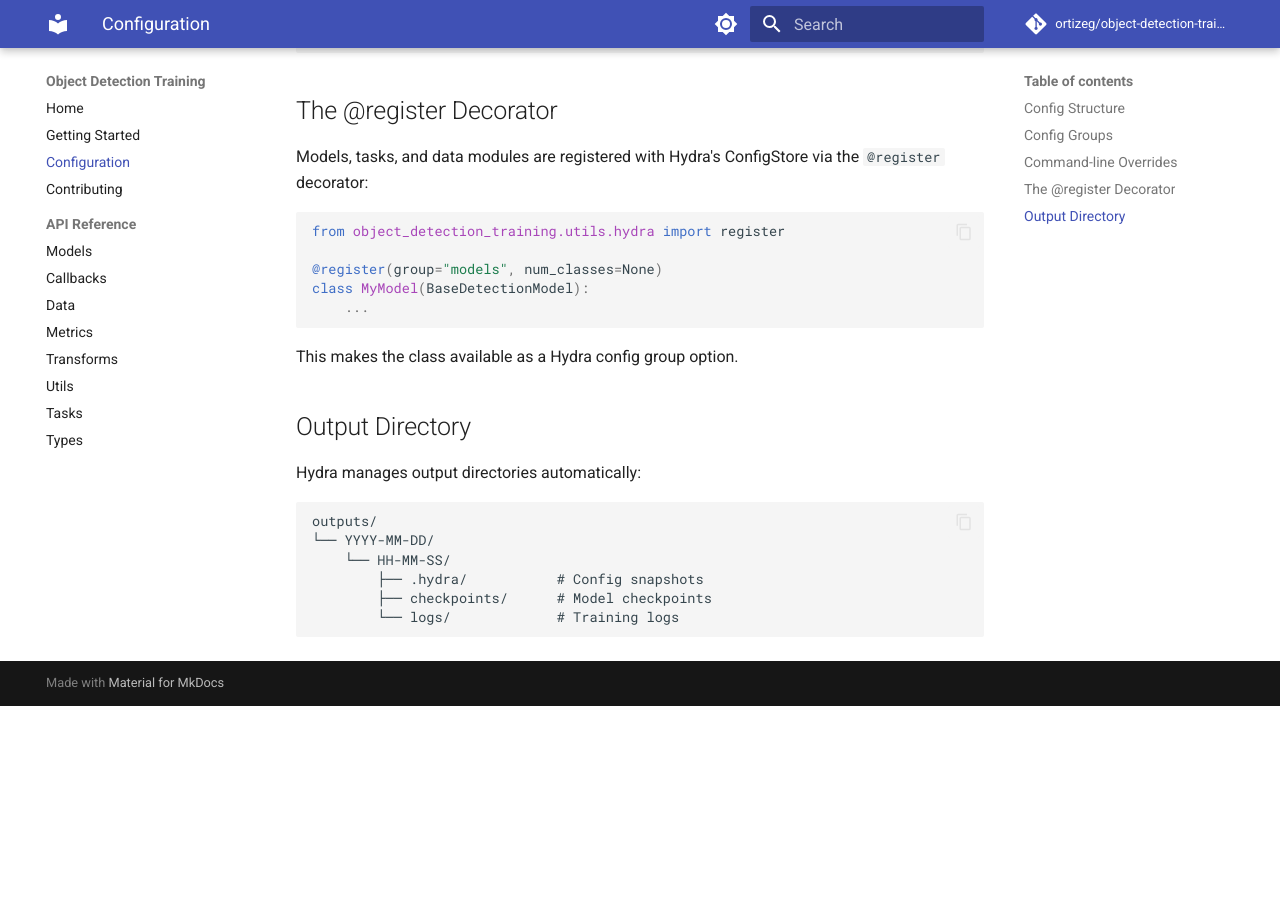
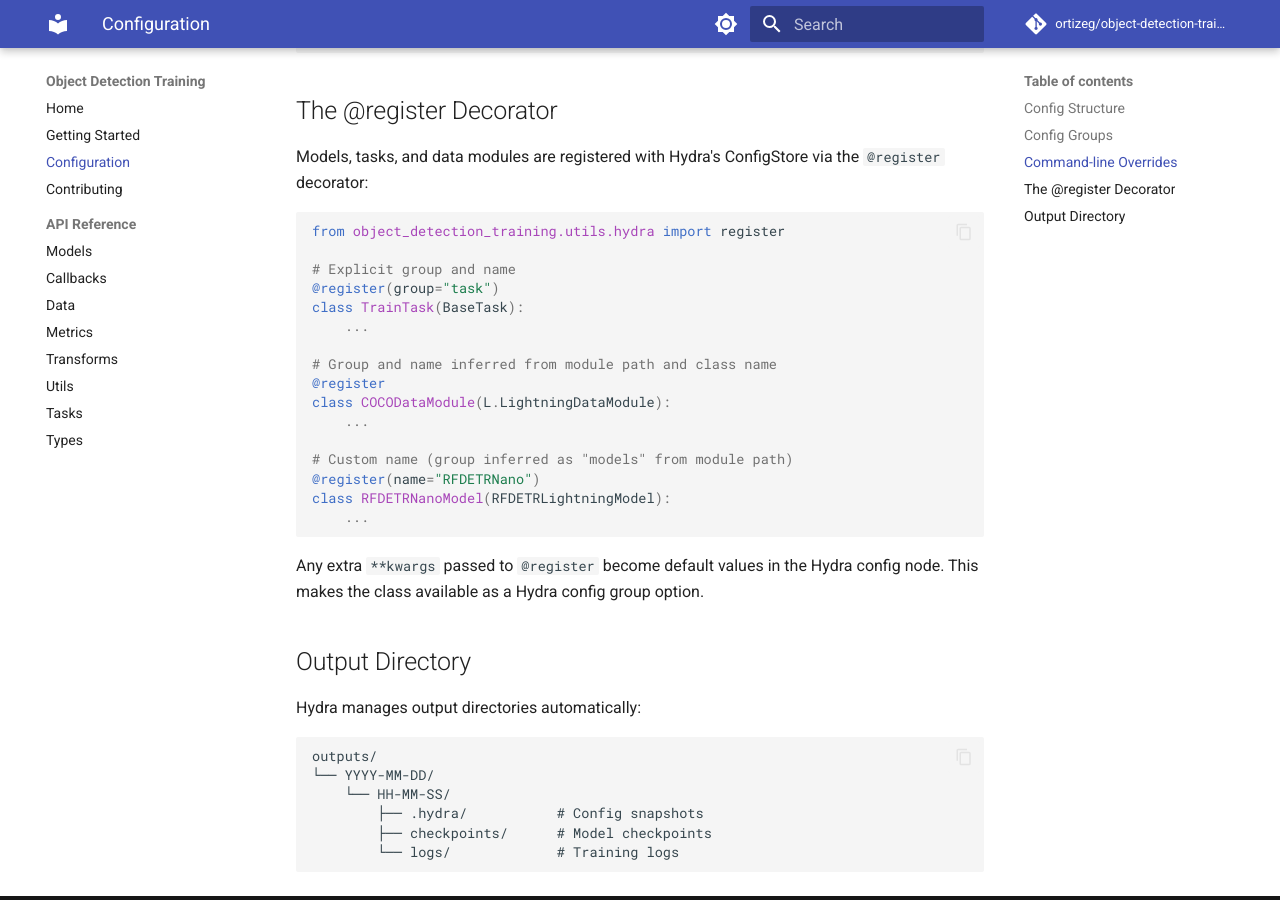
Before and after one commit to ortizeg/object-detection-training, an MkDocs documentation site: the page built from docs/configuration.md, in a window 1280 px wide and 900 px high, scrolled down 879 px. Built offline with MkDocs 1.6.1 and Material for MkDocs 9.7.7, drawn with Linux system fonts in a browser that asks for light colours; comment, search, counter and statistics services are not loaded; before the commit the page ends 1585 px from its top, so only the background shows below that.

Commit message:
docs: fix @register examples in configuration.md to match actual usage
Co-Authored-By: Claude Opus 4.6 <noreply@anthropic.com>

````diff
--- a/docs/configuration.md
+++ b/docs/configuration.md
@@ -44,12 +44,23 @@ Models, tasks, and data modules are registered with Hydra's ConfigStore via the
 ```python
 from object_detection_training.utils.hydra import register
 
-@register(group="models", num_classes=None)
-class MyModel(BaseDetectionModel):
+# Explicit group and name
+@register(group="task")
+class TrainTask(BaseTask):
+    ...
+
+# Group and name inferred from module path and class name
+@register
+class COCODataModule(L.LightningDataModule):
+    ...
+
+# Custom name (group inferred as "models" from module path)
+@register(name="RFDETRNano")
+class RFDETRNanoModel(RFDETRLightningModel):
     ...
 ```
 
-This makes the class available as a Hydra config group option.
+Any extra `**kwargs` passed to `@register` become default values in the Hydra config node. This makes the class available as a Hydra config group option.
 
 ## Output Directory
 
````
